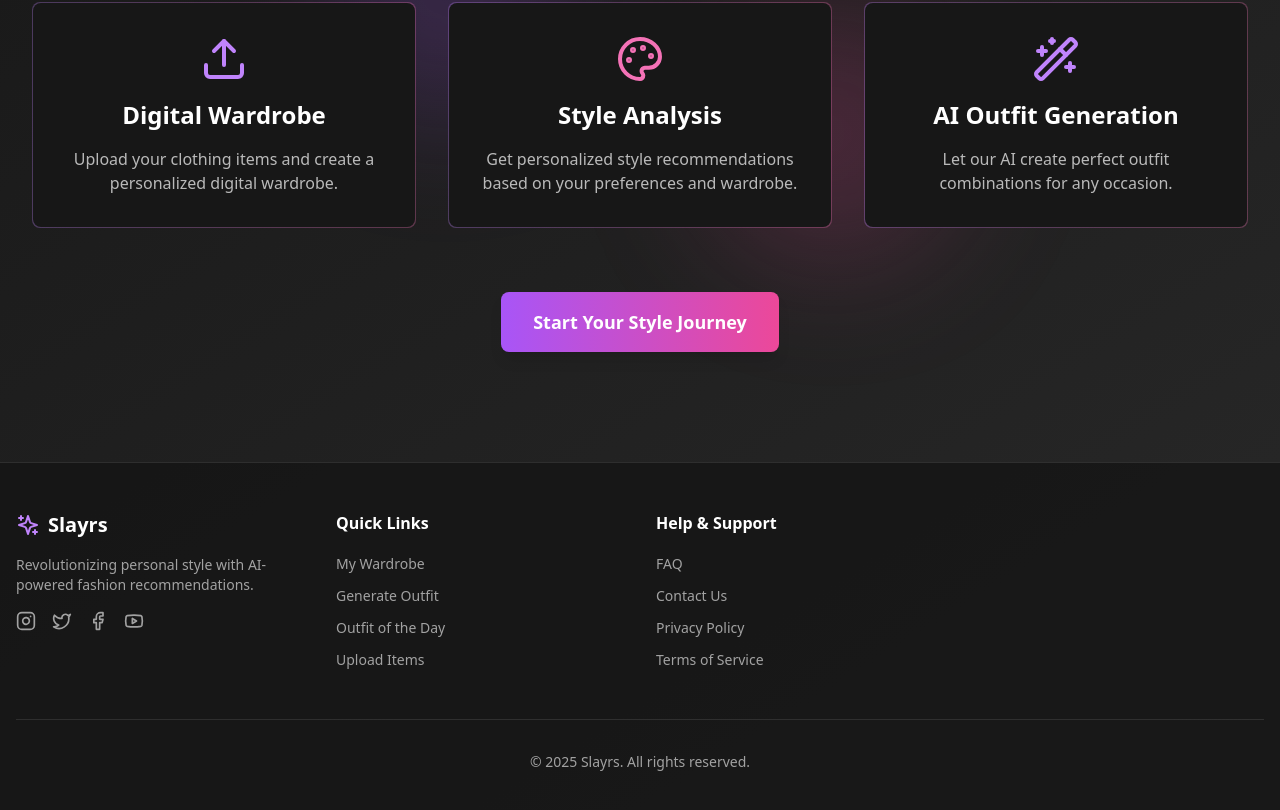
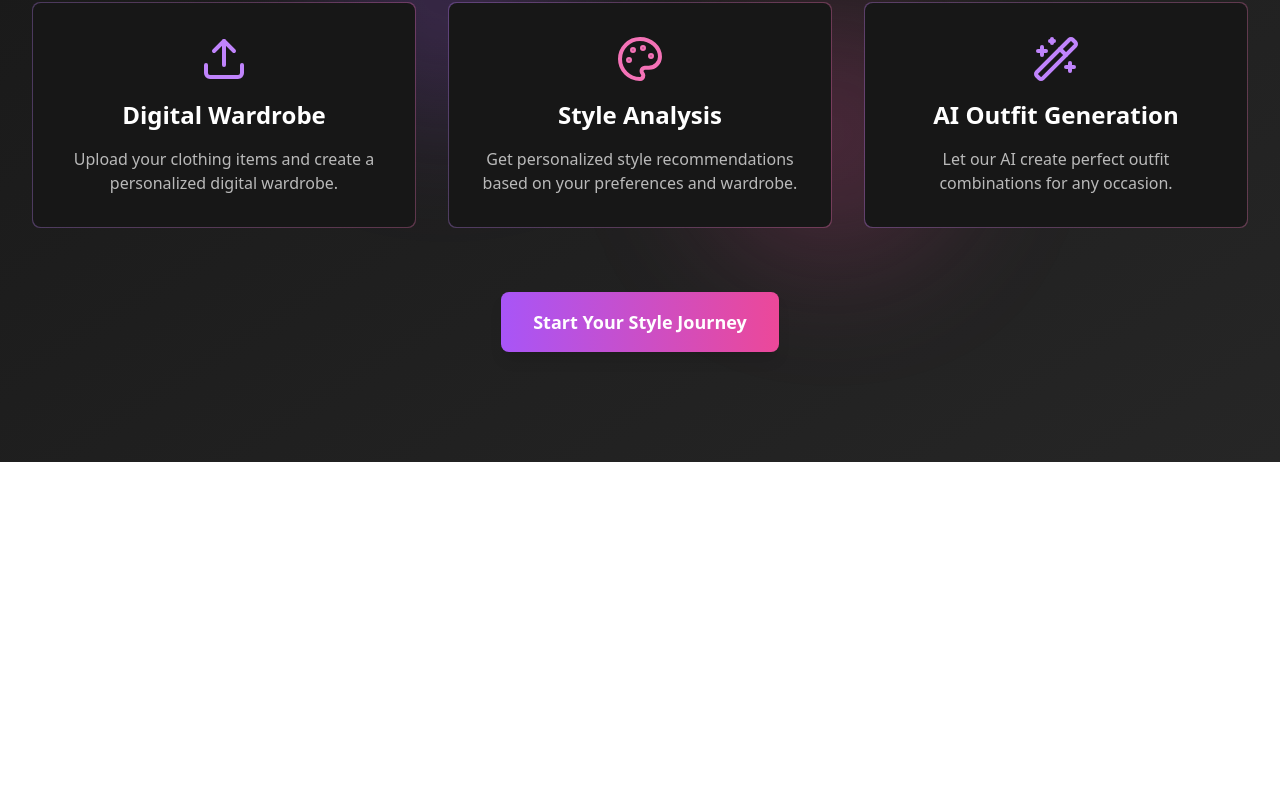
Before and after one commit to priyanshajmera/reactfrontend, a React (Vite) app: page / in a window 1280 px wide. Shown: the part 338-1148 px from the top of the page. After the commit the page ends 800 px from the top, so only its background shows below. Built offline with nearby package versions, Linux system fonts and the light colour scheme.

Commit message:
Update App.tsx

```diff
--- a/src/App.tsx
+++ b/src/App.tsx
@@ -1,7 +1,6 @@
 import React, { useEffect } from 'react';
 import { BrowserRouter as Router, Routes, Route } from 'react-router-dom';
 import Navbar from './components/Navbar';
-import Footer from './components/Footer';
 import Home from './pages/Home';
 import Dashboard from './pages/Dashboard';
 import Upload from './pages/Upload';
@@ -11,7 +10,7 @@ import OOTD from './pages/OOTD';
 import Login from './pages/Login';
 import Signup from './pages/Signup';
 import Profile from './pages/profile';
-import AuthGuard from './components/AuthGuard'; // Import AuthGuard
+import AuthGuard from './components/AuthGuard';
 import OutfitDetails from './pages/OutfitDetails';
 import { StatusBar, Style } from '@capacitor/status-bar';
 import Favorites from './pages/fav';
@@ -99,10 +98,6 @@ const App: React.FC = () => {
             </AuthGuard>
           } />
         </Routes>
-        <div className="hidden md:block">
-          <Footer />
-        </div>
-
       </div>
     </Router>
   );
```
